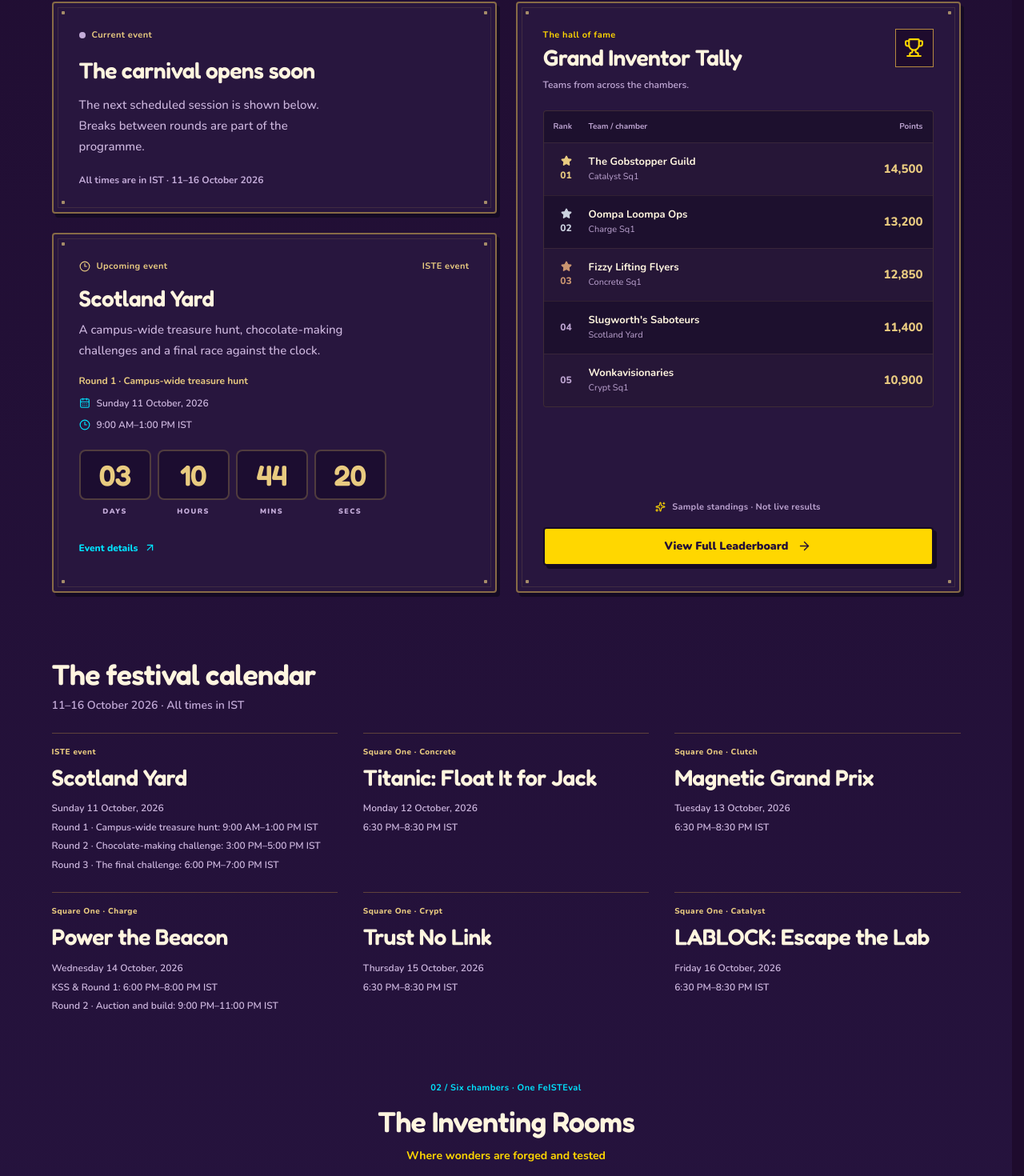
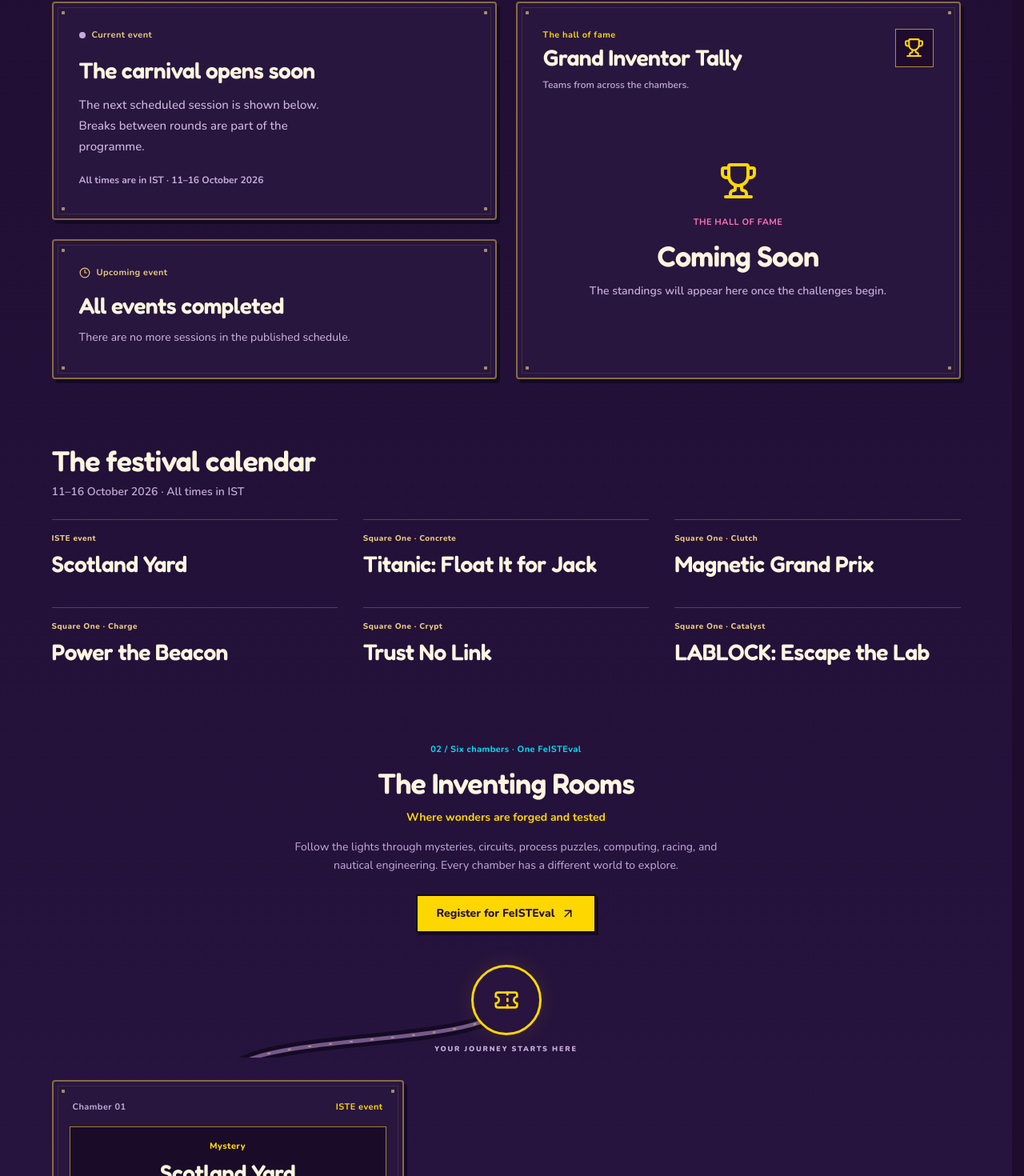
Before and after one commit to mallaanirudh/iste-event, a Next.js app in the folder frontend/: page / in a window 1280 px wide. Shown: the part 982-2452 px from the top of the page at 80% size. Built offline with nearby package versions, Linux system fonts and the light colour scheme.

Commit message:
fix small issues

```diff
--- a/frontend/app/events/charge/_data/content.ts
+++ b/frontend/app/events/charge/_data/content.ts
@@ -36,8 +36,8 @@ export const EVENT = {
 } as const;
 
 /** Doors open (the knowledge session) and the end of the night, in IST. */
-export const START_ISO = schedule.sessions[0].startsAt;
-export const END_ISO = schedule.sessions.at(-1)!.endsAt;
+export const START_ISO = "2026-10-14T18:00:00+05:30";
+export const END_ISO = "2026-10-14T23:00:00+05:30";
 
 export const HERO = {
   kicker: "ISTE Charge at Square One",
--- a/frontend/components/festival/festival-home.tsx
+++ b/frontend/components/festival/festival-home.tsx
@@ -130,6 +130,27 @@ function RankingRows({
     </>
   );
 }
+function LeaderboardComingSoon() {
+  return (
+    <div className="flex flex-1 items-center justify-center py-16 text-center">
+      <div>
+        <Trophy
+          size={48}
+          className="mx-auto mb-5 text-[#ffd700]"
+        />
+        <p className="festival-kicker mb-3 text-[10px] font-black tracking-[.25em] text-[#ff74b8]">
+          THE HALL OF FAME
+        </p>
+        <h4 className="festival-heading text-3xl tracking-wide sm:text-4xl">
+          Coming Soon
+        </h4>
+        <p className="mt-3 max-w-sm text-sm font-semibold leading-relaxed text-[#c4acd9]">
+          The standings will appear here once the challenges begin.
+        </p>
+      </div>
+    </div>
+  );
+}
 
 export default function FestivalHome() {
   const [modal, setModal] = useState<Modal>(null);
@@ -227,21 +248,7 @@ export default function FestivalHome() {
                     <Trophy size={25} />
                   </span>
                 </div>
-                <RankingRows />
-                <div className="mt-auto pt-6">
-                  <p className="festival-sample-note mb-4 flex items-center justify-center gap-2 text-[10px] font-bold text-[#bda4d1]">
-                    <Sparkles size={13} className="shrink-0 text-[#ffd700]" />
-                    {designRefinements[7]
-                      ? "Sample standings · Not live results"
-                      : "Sample standings from the original homepage"}
-                  </p>
-                  <button
-                    onClick={openLeaderboard}
-                    className={`${buttonClass} w-full bg-[#ffd700] text-sm text-[#241037] shadow-[4px_4px_0_#140a24]`}
-                  >
-                    View Full Leaderboard <ArrowRight size={17} />
-                  </button>
-                </div>
+                <LeaderboardComingSoon />
               </article>
             </Reveal>
           </div>
--- a/frontend/components/schedule/event-schedule-details.tsx
+++ b/frontend/components/schedule/event-schedule-details.tsx
@@ -15,11 +15,6 @@ export function EventScheduleDetails({
   const event = getFestivalEvent(eventId);
   return (
     <div className={className}>
-      <p>
-        <time dateTime={event.sessions[0].startsAt}>
-          {formatEventDate(event)}
-        </time>
-      </p>
       <ul className="mt-1 space-y-1">
         {event.sessions.map((session) => (
           <li key={session.startsAt}>
--- a/frontend/data/festival-schedule.ts
+++ b/frontend/data/festival-schedule.ts
@@ -1,6 +1,13 @@
 export type FestivalEventId =
-  "scotland-yard" | "concrete" | "clutch" | "charge" | "crypt" | "catalyst";
+  | "scotland-yard"
+  | "concrete"
+  | "clutch"
+  | "charge"
+  | "crypt"
+  | "catalyst";
+
 export type EventSession = { label: string; startsAt: string; endsAt: string };
+
 export type FestivalEvent = {
   id: FestivalEventId;
   chamberId: string;
@@ -23,23 +30,7 @@ export const festivalEvents: FestivalEvent[] = [
     description:
       "A campus-wide treasure hunt, chocolate-making challenges and a final race against the clock.",
     href: "/events/scotland-yard",
-    sessions: [
-      {
-        label: "Round 1 · Campus-wide treasure hunt",
-        startsAt: "2026-10-11T09:00:00+05:30",
-        endsAt: "2026-10-11T13:00:00+05:30",
-      },
-      {
-        label: "Round 2 · Chocolate-making challenge",
-        startsAt: "2026-10-11T15:00:00+05:30",
-        endsAt: "2026-10-11T17:00:00+05:30",
-      },
-      {
-        label: "Round 3 · The final challenge",
-        startsAt: "2026-10-11T18:00:00+05:30",
-        endsAt: "2026-10-11T19:00:00+05:30",
-      },
-    ],
+    sessions: [],
   },
   {
     id: "concrete",
@@ -49,13 +40,7 @@ export const festivalEvents: FestivalEvent[] = [
     description:
       "Earn virtual cash, choose your materials and build a floating structure to rescue Jack.",
     href: "/events/concrete",
-    sessions: [
-      {
-        label: "Square One · Concrete",
-        startsAt: "2026-10-12T18:30:00+05:30",
-        endsAt: "2026-10-12T20:30:00+05:30",
-      },
-    ],
+    sessions: [],
   },
   {
     id: "clutch",
@@ -65,13 +50,7 @@ export const festivalEvents: FestivalEvent[] = [
     description:
       "Design a car powered by magnetic attraction or repulsion, then compete in the Grand Prix.",
     href: "/events/clutch",
-    sessions: [
-      {
-        label: "Square One · Clutch",
-        startsAt: "2026-10-13T18:30:00+05:30",
-        endsAt: "2026-10-13T20:30:00+05:30",
-      },
-    ],
+    sessions: [],
   },
   {
     id: "charge",
@@ -80,18 +59,7 @@ export const festivalEvents: FestivalEvent[] = [
     sig: "Charge",
     description: "Bid for parts, build a working circuit and light the beacon.",
     href: "/events/charge",
-    sessions: [
-      {
-        label: "KSS & Round 1",
-        startsAt: "2026-10-14T18:00:00+05:30",
-        endsAt: "2026-10-14T20:00:00+05:30",
-      },
-      {
-        label: "Round 2 · Auction and build",
-        startsAt: "2026-10-14T21:00:00+05:30",
-        endsAt: "2026-10-14T23:00:00+05:30",
-      },
-    ],
+    sessions: [],
   },
   {
     id: "crypt",
@@ -101,13 +69,7 @@ export const festivalEvents: FestivalEvent[] = [
     description:
       "A Capture the Flag challenge with internet puzzles and mathematics. Trust your reasoning.",
     href: null,
-    sessions: [
-      {
-        label: "Square One · Crypt",
-        startsAt: "2026-10-15T18:30:00+05:30",
-        endsAt: "2026-10-15T20:30:00+05:30",
-      },
-    ],
+    sessions: [],
   },
   {
     id: "catalyst",
@@ -117,23 +79,17 @@ export const festivalEvents: FestivalEvent[] = [
     description:
       "Diagnose a simulated process emergency, stabilise the system and obtain the shutdown code.",
     href: "/events/catalyst",
-    sessions: [
-      {
-        label: "Square One · Catalyst",
-        startsAt: "2026-10-16T18:30:00+05:30",
-        endsAt: "2026-10-16T20:30:00+05:30",
-      },
-    ],
+    sessions: [],
   },
 ];
 
-export function getFestivalEvent(id: FestivalEventId): FestivalEvent {
-  return festivalEvents.find((event) => event.id === id)!;
+export function getFestivalEvent(id: FestivalEventId): FestivalEvent | undefined {
+  return festivalEvents.find((event) => event.id === id);
 }
 
 export const festivalSlots = festivalEvents
   .flatMap((event) =>
-    event.sessions.map((session) => ({
+    (event.sessions ?? []).map((session) => ({
       event,
       session,
       start: Date.parse(session.startsAt),
@@ -141,10 +97,15 @@ export const festivalSlots = festivalEvents
     })),
   )
   .sort((a, b) => a.start - b.start);
+
 export type FestivalSlot = (typeof festivalSlots)[number];
 
 /** Start-inclusive, end-exclusive: breaks and overnight gaps never count as live. */
 export function getFestivalSnapshot(now: number) {
+  if (!festivalSlots.length) {
+    return { current: [], next: null, phase: "before" as const };
+  }
+
   const current = festivalSlots.filter(
     (slot) => slot.start <= now && now < slot.end,
   );
@@ -156,11 +117,16 @@ export function getFestivalSnapshot(now: number) {
       : next
         ? "between"
         : "complete";
+
   return { current, next, phase };
 }
 
 export function getEventTiming(id: FestivalEventId, now: number) {
   const slots = festivalSlots.filter((slot) => slot.event.id === id);
+  if (!slots.length) {
+    return { current: null, next: null, status: "upcoming" as const };
+  }
+
   const current =
     slots.find((slot) => slot.start <= now && now < slot.end) ?? null;
   const next = slots.find((slot) => slot.start > now) ?? null;
@@ -171,30 +137,37 @@ export function getEventTiming(id: FestivalEventId, now: number) {
         ? "upcoming"
         : "intermission"
       : "complete";
+
   return { current, next, status };
 }
 
-export function formatEventDate(event: FestivalEvent) {
+export function formatEventDate(event?: { sessions?: { startsAt: string }[] }) {
+  if (!event?.sessions?.[0]?.startsAt) return "Date TBD";
+
   return new Intl.DateTimeFormat("en-IN", {
-    timeZone: FESTIVAL_TIME_ZONE,
-    weekday: "long",
-    day: "numeric",
     month: "long",
     year: "numeric",
   }).format(new Date(event.sessions[0].startsAt));
 }
-export function formatSessionTime(session: EventSession) {
+
+export function formatSessionTime(session?: EventSession) {
+  if (!session?.startsAt || !session?.endsAt) return "Time TBD";
+
   const formatter = new Intl.DateTimeFormat("en-IN", {
     timeZone: FESTIVAL_TIME_ZONE,
     hour: "numeric",
     minute: "2-digit",
     hour12: true,
   });
+
   return `${formatter.format(new Date(session.startsAt)).toUpperCase()}–${formatter.format(new Date(session.endsAt)).toUpperCase()} IST`;
 }
-export function formatEventTime(event: FestivalEvent) {
+
+export function formatEventTime(event?: FestivalEvent) {
+  if (!event?.sessions?.length) return "Time TBD";
   return event.sessions.map(formatSessionTime).join(" · ");
 }
+
 export function countdownValues(milliseconds: number) {
   const seconds = Math.floor(Math.max(0, milliseconds) / 1000);
   return [
```
Also changed, not shown: frontend/app/events/charge/_components/roof.module.css (+10 -1 lines).
